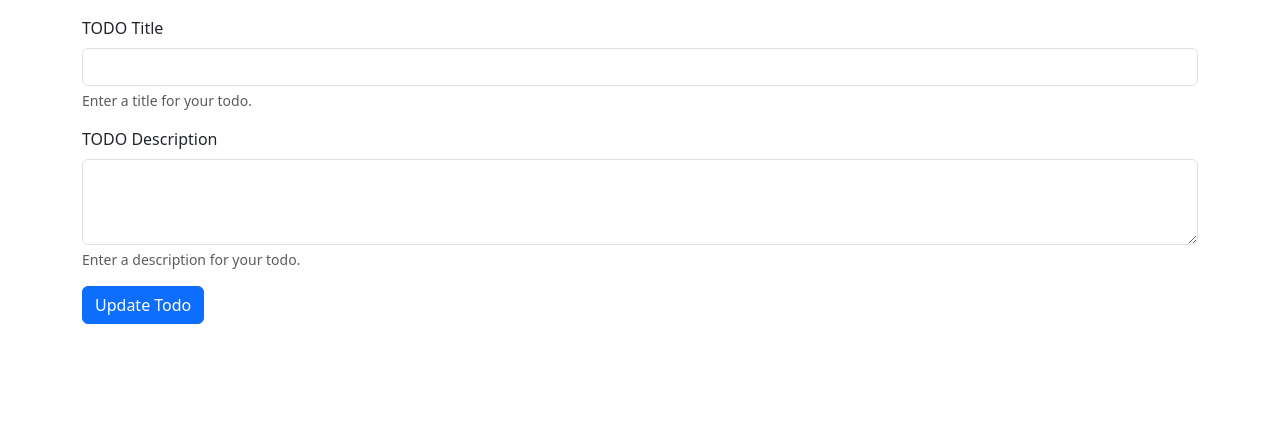
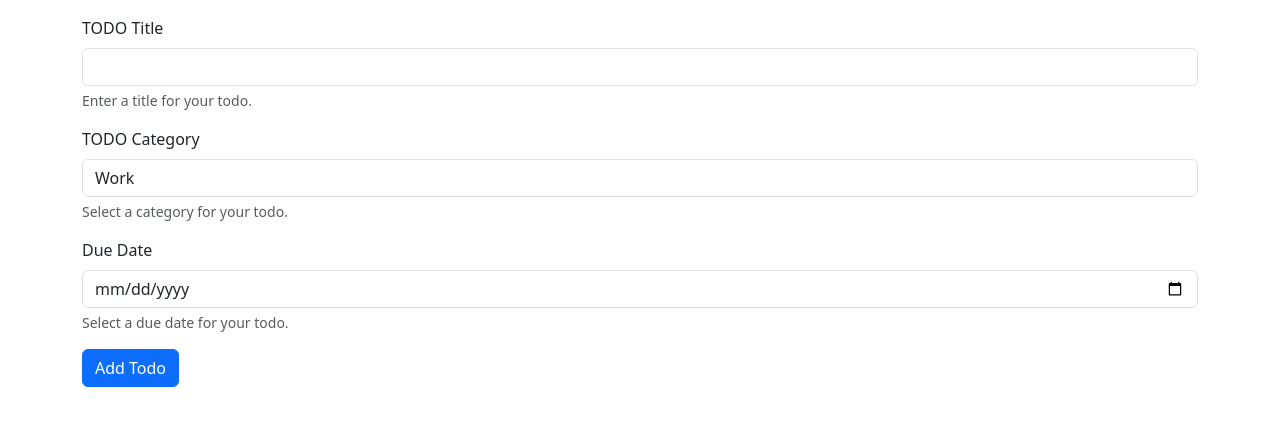
Before and after one commit to Ilham0310/Advanced-todo_list, a Flask app: template templates/update.html in a window 1280 px wide. Shown: the top 426 px of the page. Run offline with Flask 3, Linux system fonts and the light colour scheme; the template is opened without the code that fills it, so the values that code supplies are empty.

Commit message:
updated update .html

```diff
--- a/templates/update.html
+++ b/templates/update.html
@@ -7,20 +7,33 @@
     <link href="https://cdn.jsdelivr.net/npm/bootstrap@5.3.3/dist/css/bootstrap.min.css" rel="stylesheet" integrity="sha384-QWTKZyjpPEjISv5WaRU9OFeRpok6YctnYmDr5pNlyT2bRjXh0JMhjY6hW+ALEwIH" crossorigin="anonymous">
   </head>
   <body>
+
     <div class="container my-3">
       <form action="" method="POST">
         <div class="mb-3">
           <label for="todoTitle" class="form-label">TODO Title</label>
-          <input type="text" class="form-control" id="todoTitle" name="title" value="{{ todo.title }}" aria-describedby="todoTitleHelp">
+          <input type="text" class="form-control" id="todoTitle" name="title" aria-describedby="todoTitleHelp">
           <div id="todoTitleHelp" class="form-text">Enter a title for your todo.</div>
         </div>
-        <div class="mb-3">
-          <label for="todoDescription" class="form-label">TODO Description</label>
-          <textarea class="form-control" id="todoDescription" name="task" rows="3">{{ todo.task }}</textarea>
-          <div id="todoDescriptionHelp" class="form-text">Enter a description for your todo.</div>
+       <div class="mb-3">
+          <label for="todoCategory" class="form-label">TODO Category</label>
+          <select class="form-control" id="todoCategory" name="category">
+            <option value="Work">Work</option>
+            <option value="Personal">Personal</option>
+            <option value="Urgent">Urgent</option>
+            <option value="Others">Others</option>
+          </select>
+       <div id="todoCategoryHelp" class="form-text">Select a category for your todo.</div>
+       </div>
+
+       <div class="mb-3">
+          <label for="dueDate" class="form-label">Due Date</label>
+          <input type="date" class="form-control" id="dueDate" name="due_date">
+          <div id="dueDateHelp" class="form-text">Select a due date for your todo.</div>
         </div>
-        <button type="submit" class="btn btn-primary">Update Todo</button>
+        <button type="submit" class="btn btn-primary">Add Todo</button>
       </form>
+
     </div>
   </body>
 </html>
```
